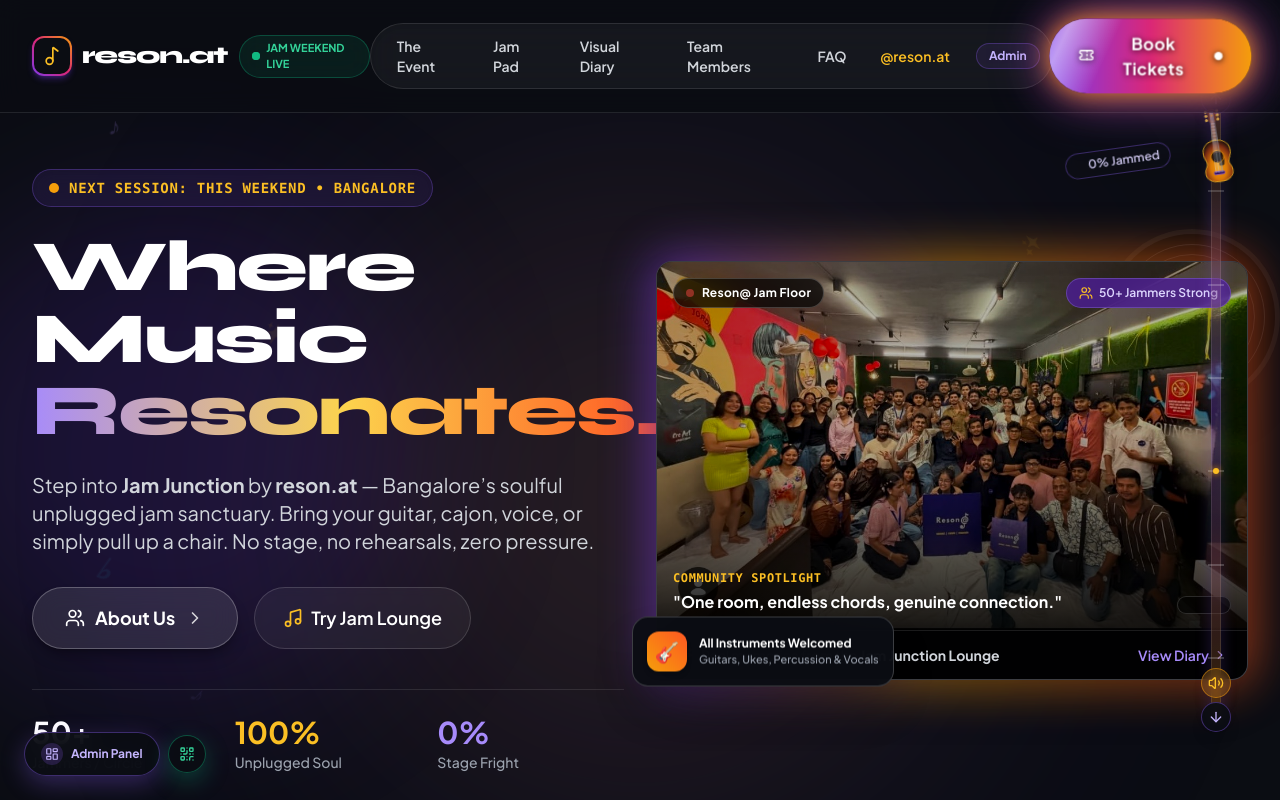
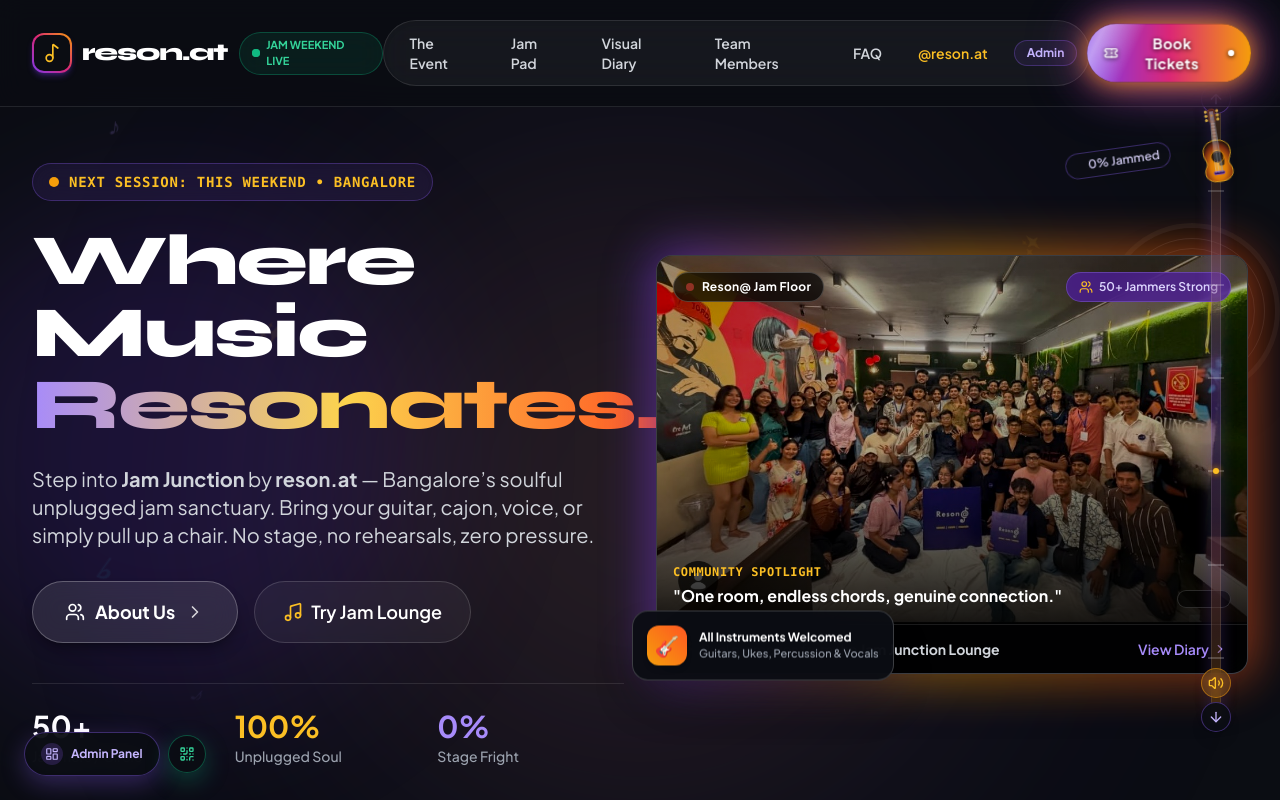
Before and after one commit to RohitChandra-1403/reson.at-jam-junction, a React (Vite) app: page / in a window 1280 px wide. Shown: the top 800 px of the page. Built offline with nearby package versions, Linux system fonts and the light colour scheme.

Commit message:
Resize Book Tickets button in navbar to match nav bar proportions harmoniously

```diff
--- a/src/components/Navbar.jsx
+++ b/src/components/Navbar.jsx
@@ -96,11 +96,11 @@
             )}
           </nav>
 
-          {/* Action Button: Eye-Catching Flashing "Book Tickets" Button */}
+          {/* Action Button: Balanced Proportional "Book Tickets" Button */}
           <div className="flex items-center gap-3">
             <button
               onClick={onRSVPClick}
-              className="relative group overflow-hidden px-6 py-2.5 sm:px-7 sm:py-3 rounded-full font-black text-white text-sm sm:text-base tracking-wide transition-all transform active:scale-95 animate-ticket-flash bg-gradient-to-r from-violet-600 via-pink-600 to-amber-500 hover:opacity-95"
+              className="relative group overflow-hidden px-4 py-2 sm:px-4.5 sm:py-2 rounded-full font-bold text-white text-xs sm:text-sm tracking-wide transition-all transform active:scale-95 animate-ticket-flash bg-gradient-to-r from-violet-600 via-pink-600 to-amber-500 hover:opacity-95 shadow-md shadow-violet-600/20"
               style={{
                 color: '#FFFFFF', // Guaranteed pure white font
               }}
@@ -110,12 +110,12 @@
               <div className="absolute inset-0 w-1/2 h-full bg-gradient-to-r from-transparent via-white/50 to-transparent skew-x-[-25deg] pointer-events-none animate-shimmer-sweep" />
 
               {/* Button content */}
-              <span className="relative z-10 flex items-center gap-2 font-black text-white drop-shadow-[0_1px_3px_rgba(0,0,0,0.8)]">
-                <Ticket className="w-4 h-4 text-white fill-white/20 animate-bounce" style={{ animationDuration: '2s' }} />
+              <span className="relative z-10 flex items-center gap-1.5 font-bold text-white drop-shadow-[0_1px_2px_rgba(0,0,0,0.8)]">
+                <Ticket className="w-3.5 h-3.5 text-white fill-white/20" />
                 <span>Book Tickets</span>
-                <span className="relative flex h-2 w-2 ml-0.5">
+                <span className="relative flex h-1.5 w-1.5 ml-0.5">
                   <span className="animate-ping absolute inline-flex h-full w-full rounded-full bg-white opacity-90"></span>
-                  <span className="relative inline-flex rounded-full h-2 w-2 bg-white"></span>
+                  <span className="relative inline-flex rounded-full h-1.5 w-1.5 bg-white"></span>
                 </span>
               </span>
             </button>
@@ -179,10 +179,10 @@
                 setMobileMenuOpen(false);
                 onRSVPClick();
               }}
-              className="w-full mt-2 py-3 rounded-full font-black text-white text-base tracking-wide relative overflow-hidden animate-ticket-flash bg-gradient-to-r from-violet-600 via-pink-600 to-amber-500 flex items-center justify-center gap-2"
+              className="w-full mt-2 py-2.5 rounded-full font-bold text-white text-sm tracking-wide relative overflow-hidden animate-ticket-flash bg-gradient-to-r from-violet-600 via-pink-600 to-amber-500 flex items-center justify-center gap-2"
               style={{ color: '#FFFFFF' }}
             >
-              <Ticket className="w-5 h-5 text-white" />
+              <Ticket className="w-4 h-4 text-white" />
               <span>Book Tickets Now</span>
             </button>
           </div>
```
